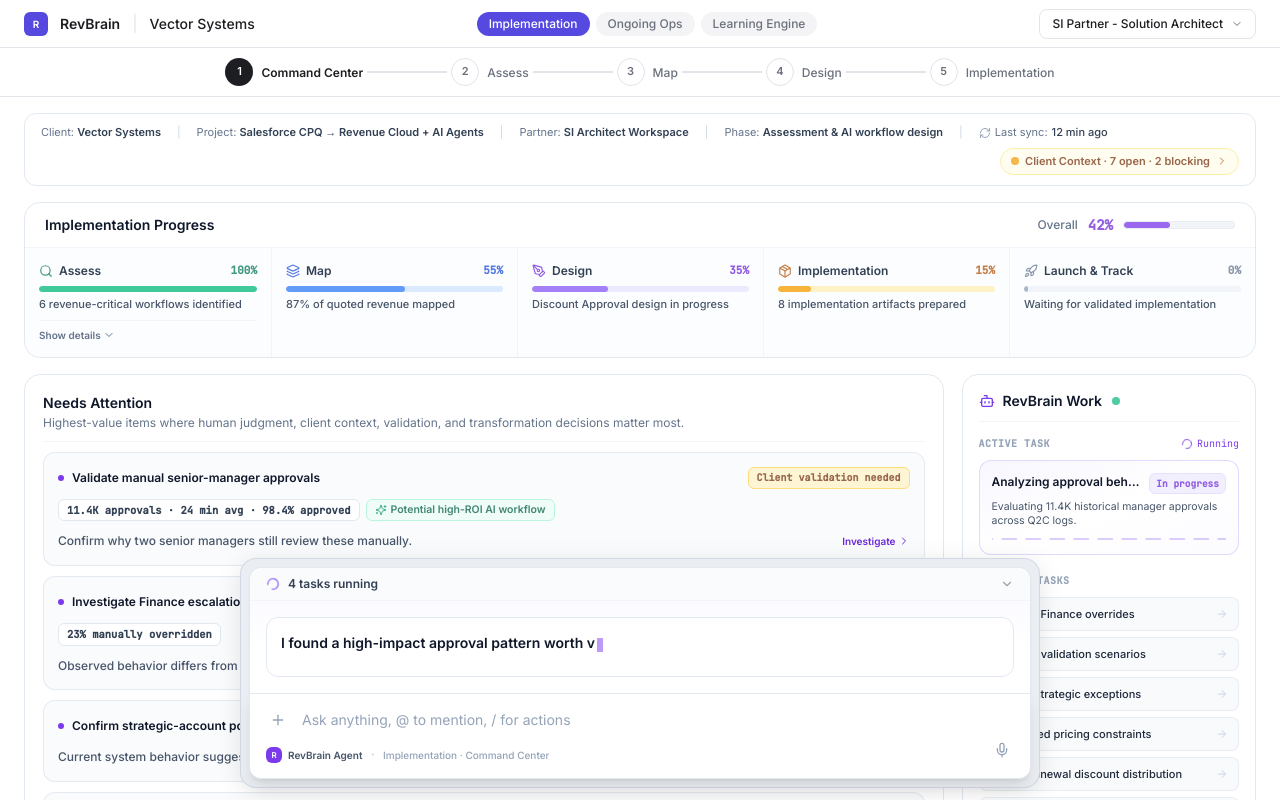
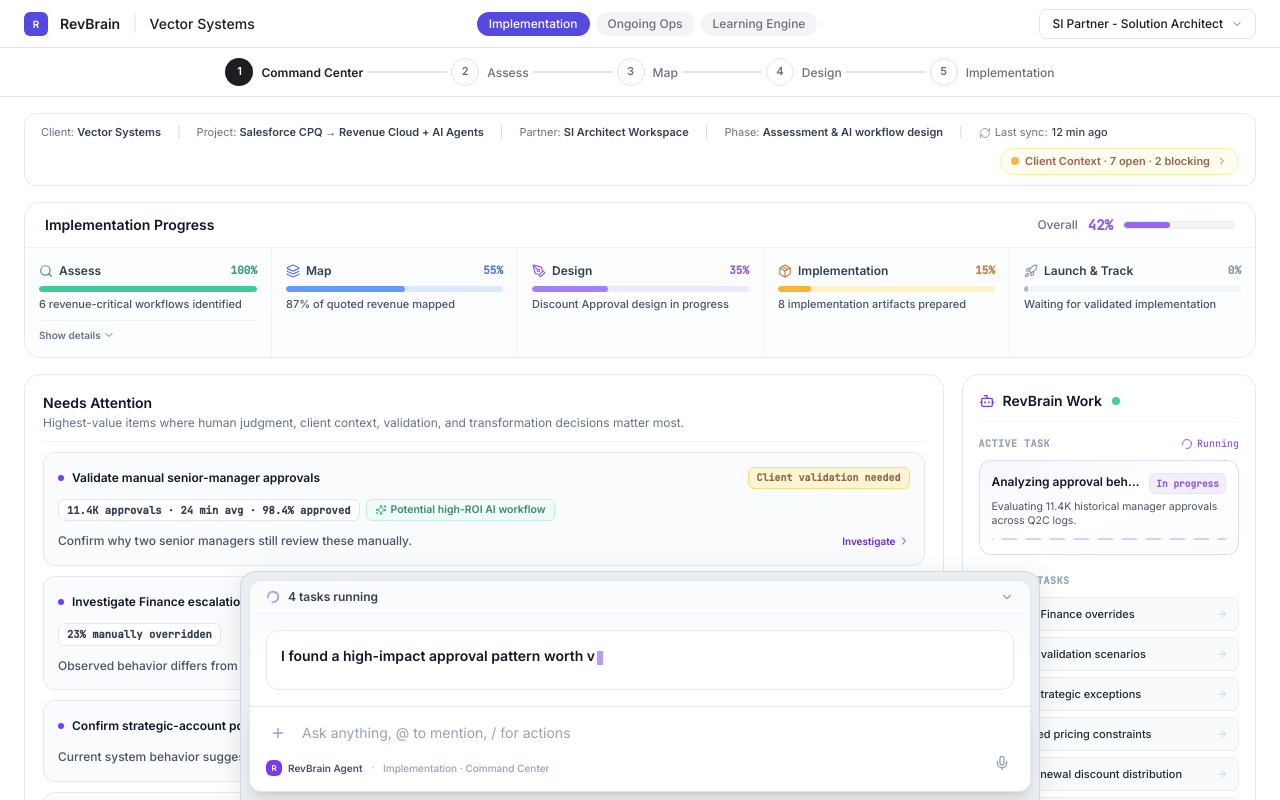
Before and after one commit to OfirVento/revbrain-v2-demo, a React (Vite) app: page /revbrain/migration/si-architect in a window 1280 px wide. Built offline with nearby package versions, Linux system fonts and the light colour scheme.

Commit message:
Position chat box tight to the bottom of the screen

```diff
--- a/src/components/revbrain/RevBrainBottomAgent.tsx
+++ b/src/components/revbrain/RevBrainBottomAgent.tsx
@@ -600,7 +600,7 @@
     const el = agentRef.current;
     if (!el) return;
     function update() {
-      const h = el!.getBoundingClientRect().height + 12; // +12 for pb-3
+      const h = el!.getBoundingClientRect().height;
       document.documentElement.style.setProperty('--agent-strip-height', `${h}px`);
     }
     update();
@@ -614,9 +614,9 @@
   return (
     <>
       {/* ─── Centered agent component ─── */}
-      <div className="fixed bottom-0 left-0 right-0 z-50 pointer-events-none flex justify-center pb-3 px-6">
+      <div className="fixed bottom-0 left-0 right-0 z-50 pointer-events-none flex justify-center pb-0 px-6">
         <div
-          className="w-full max-w-[800px] pointer-events-auto bg-[#eaedf1] rounded-2xl border border-slate-300/80 shadow-[0_4px_24px_rgba(0,0,0,0.10)] p-2"
+          className="w-full max-w-[800px] pointer-events-auto bg-[#eaedf1] rounded-t-2xl rounded-b-none border border-slate-300/80 border-b-0 shadow-[0_4px_24px_rgba(0,0,0,0.10)] p-2 pb-2"
           ref={agentRef}
         >
 
```
